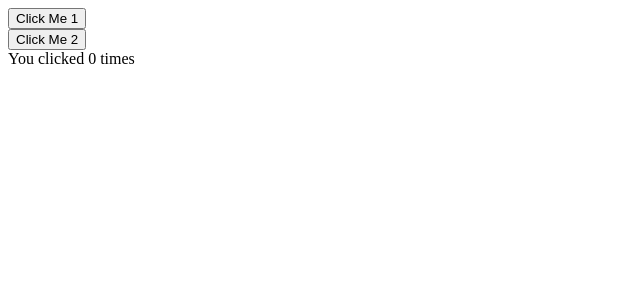
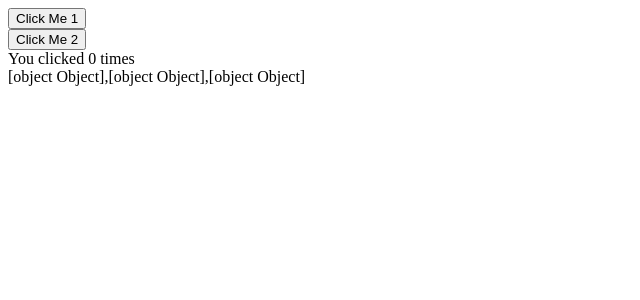
Before and after one commit to rebekahcallkacz/react-lifting-state, a React (Create React App) app: page / in a window 1280 px wide. Shown: the top 300 px of the page, without its empty margins (0-640 px from the left). Built offline with nearby package versions, Linux system fonts and the light colour scheme.

Commit message:
sort example

```diff
--- a/src/App.js
+++ b/src/App.js
@@ -2,6 +2,7 @@ import { React, useState, useEffect } from "react";
 
 import Counter from "./Counter";
 import CounterDisplay from "./CounterDisplay";
+import SortDemo from "./SortDemo";
 
 // I create custom hooks when I want to be able to reuse them for multiple components
 // It isn't necessary here, but I'm including it for the sake of the demo
@@ -33,6 +34,7 @@ function App() {
         label={"Click Me 2"}
       />
       <CounterDisplay clickCount={clickCount} />
+      <SortDemo />
     </div>
   );
 }
--- /dev/null
+++ b/src/SortDemo.js
@@ -0,0 +1,20 @@
+import React from "react";
+const alphaArray = ["dog", "cat", "bird", "hamster"];
+const numArray = [100, 40, 25];
+const dictArray = [
+  { Title: "Title A", date: "11/20/22" },
+  { Title: "Title B", date: "02/02/23" },
+  { Title: "Title C", date: "01/30/23" },
+];
+
+function SortDemo() {
+  dictArray.sort(function (objectA, objectB) {
+    if (objectA.Title < objectB.Title) return -1;
+    if (objectA.Title > objectB.Title) return 1;
+    return 0;
+  });
+  console.log(dictArray);
+  return <div>{`${dictArray}`}</div>;
+}
+
+export default SortDemo;
```
